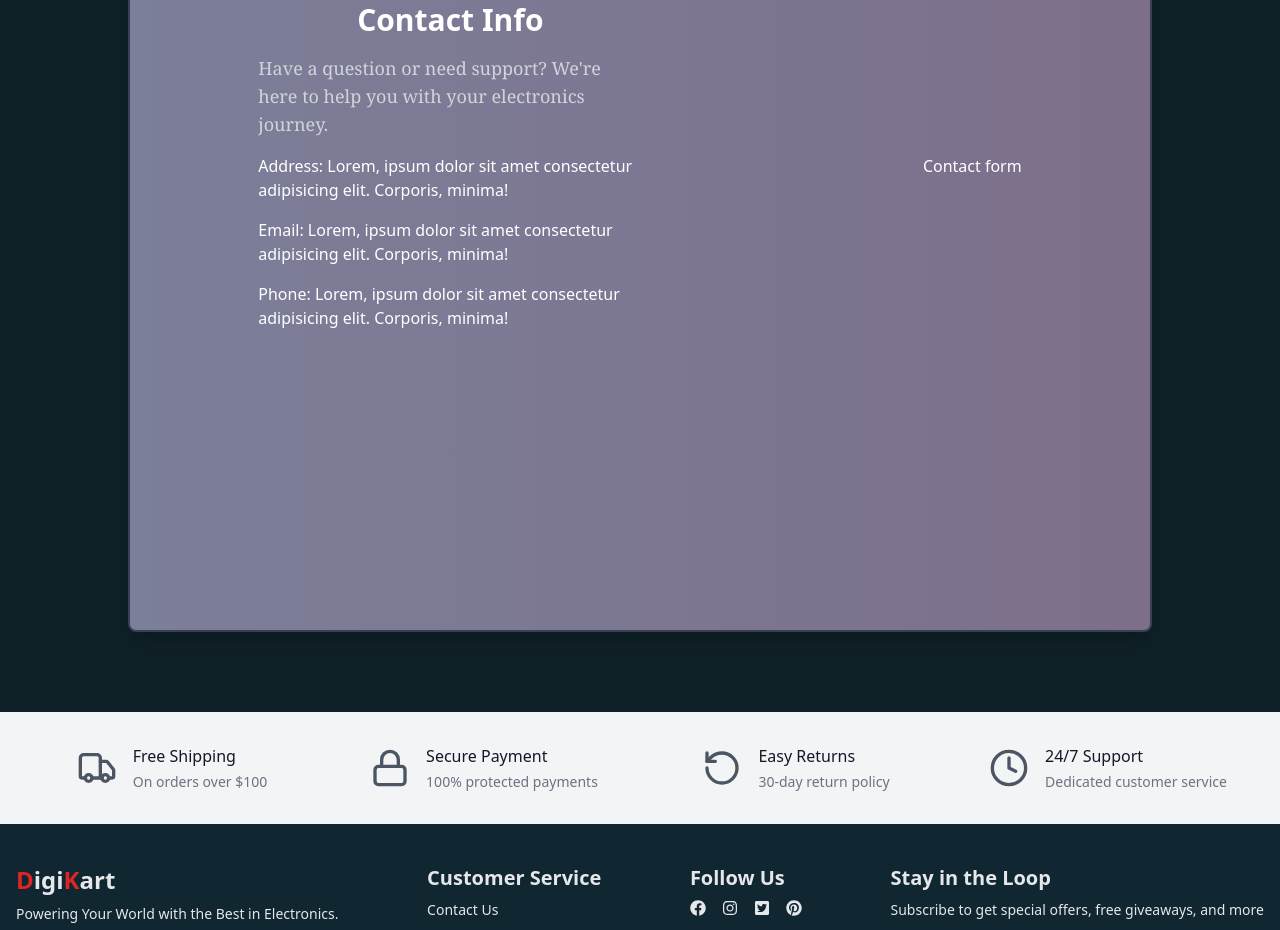
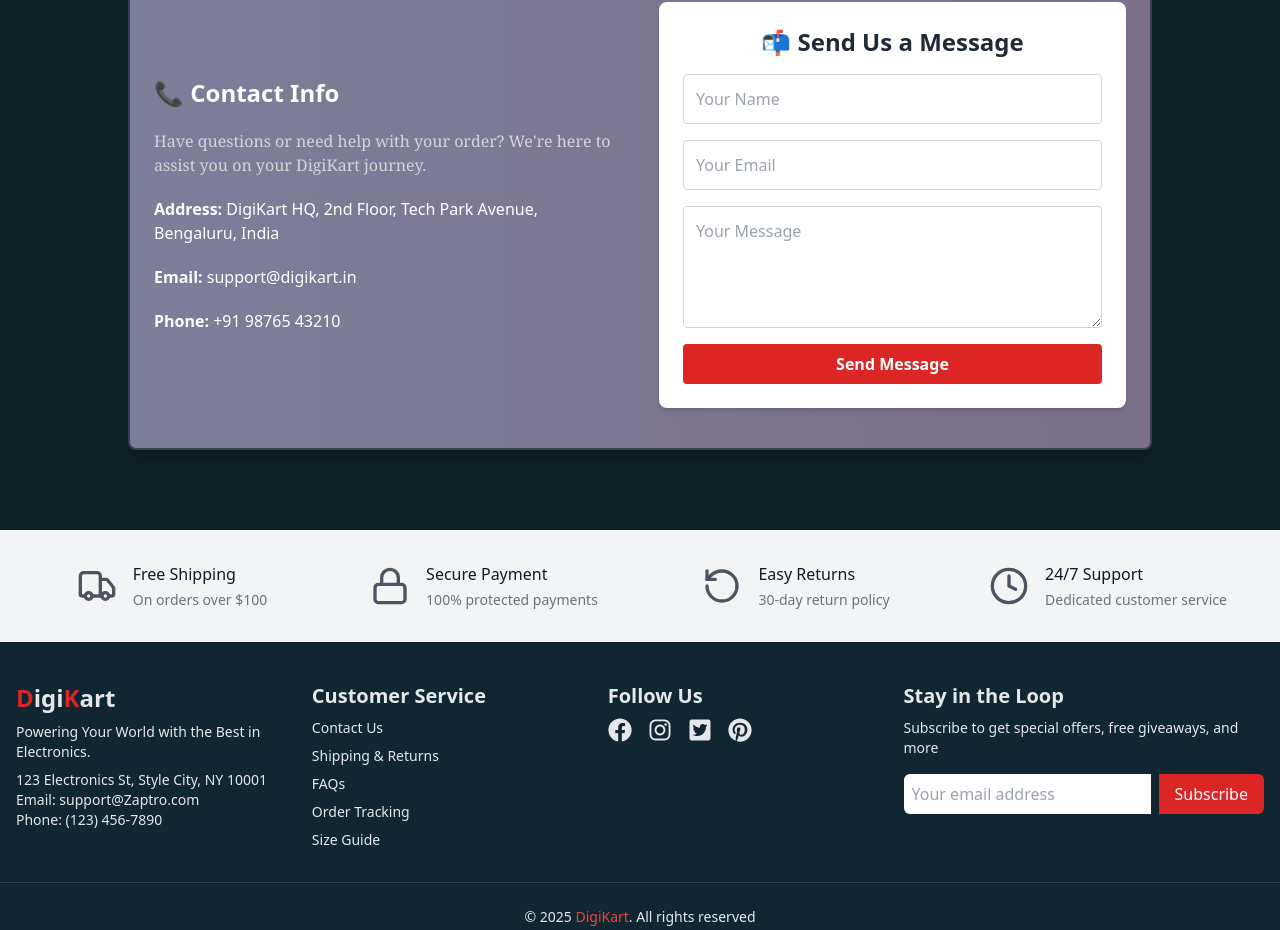
Before and after one commit to Amit7081/DigiKart, a React (Vite) app: page /contact in a window 1280 px wide. Shown: the part 312-1242 px from the top of the page. Built offline with nearby package versions, Linux system fonts and the light colour scheme; no server answers.

Commit message:
Make the category page and modify others

```diff
--- a/src/App.jsx
+++ b/src/App.jsx
@@ -9,6 +9,7 @@ import { useEffect, useState } from "react";
 import Features from "./components/Features";
 import Footer from "./components/Footer";
 import SingleProduct from "./Pages/SingleProduct";
+import CategoryProduct from "./Pages/CategoryProduct";
 
 function App() {
   const [location, setLocation] = useState({
@@ -49,6 +50,7 @@ function App() {
         <Route path="/" element={<Home />} />
         <Route path="/about" element={<About />} />
         <Route path="/contact" element={<Contact />} />
+        <Route path="/category/:category" element={<CategoryProduct />} />
         <Route path="/products" element={<Products />} />
         <Route path="/cart" element={<Cart />} />
         <Route path="/products/:id" element={<SingleProduct />} />
--- /dev/null
+++ b/src/Pages/CategoryProduct.jsx
@@ -0,0 +1,86 @@
+import React, { useContext, useEffect, useState } from "react";
+import { useParams, useNavigate } from "react-router-dom";
+import axios from "axios";
+import { CartData } from "../Context/CartContext";
+
+const CategoryProduct = () => {
+  const navigate = useNavigate();
+  const params = useParams();
+  const [CategorySearch, setCategorySearch] = useState([]);
+  const { AddToCart } = useContext(CartData);
+
+  const categoryPage = async () => {
+    try {
+      if (params.category?.toLowerCase() === "all") {
+        const res = await axios.get(
+          `https://fakestoreapi.in/api/products?limit=150`
+        );
+        setCategorySearch(res.data); // ✅ fix for direct array
+      } else {
+        const res = await axios.get(
+          `https://fakestoreapi.in/api/products/category?type=${params.category}`
+        );
+        setCategorySearch(res.data.products);
+      }
+    } catch (err) {
+      console.error("Error fetching category products:", err);
+    }
+  };
+
+  useEffect(() => {
+    categoryPage();
+  }, [params.category]);
+
+  return (
+    <div className="flex flex-col items-center justify-center w-full max-w-screen-xl px-4 mx-auto mt-8">
+      {CategorySearch?.length > 0 ? (
+        CategorySearch.map((item, index) => (
+          <div
+            key={index}
+            className="flex flex-col items-center justify-between w-full gap-4 p-4 my-4 bg-gray-100 rounded-lg shadow-md md:flex-row"
+          >
+            {/* Left: Image */}
+            <div className="flex justify-center w-full md:w-1/3">
+              <img
+                src={item.image}
+                alt={item.title}
+                className="object-contain w-40 h-40 rounded-full cursor-pointer md:w-72 md:h-72"
+                onClick={() => navigate(`/products/${item.id}`)}
+              />
+            </div>
+
+            {/* Right: Info */}
+            <div className="flex flex-col justify-between w-full mt-4 md:w-2/3 md:mt-0">
+              <h2 className="mb-2 text-base font-semibold md:text-lg">
+                {item.title}
+              </h2>
+
+              <h2 className="flex items-center mb-1 text-base font-semibold md:text-lg">
+                $
+                <span className="ml-2 text-2xl text-black md:text-4xl">
+                  {Math.ceil(item.price - item.price * (item.discount / 100))}
+                </span>
+                <span className="ml-2 text-red-500">
+                  ({item.discount}% off)
+                </span>
+              </h2>
+
+              <p className="mb-2 text-sm text-green-700">Free delivery</p>
+
+              <button
+                className="px-4 py-2 text-white transition bg-red-600 border border-red-600 rounded w-fit hover:bg-red-800"
+                onClick={() => AddToCart(item)}
+              >
+                Add to cart
+              </button>
+            </div>
+          </div>
+        ))
+      ) : (
+        <div className="text-lg font-semibold text-center">Loading...</div>
+      )}
+    </div>
+  );
+};
+
+export default CategoryProduct;
--- a/src/Pages/Contact.jsx
+++ b/src/Pages/Contact.jsx
@@ -3,37 +3,61 @@ import React from "react";
 const Contact = () => {
   return (
     <div className="flex items-center justify-center bg-[#0f2027] text-white">
-      <div className=" flex  items-center gap-20 flex-col bg-gradient-to-r from-[#7c7f9a] to-[#7d6f8a] border-2 border-gray-700 rounded-lg shadow-xl h-[500px] lg:h-[800px] w-[80%] my-20">
-        <h1 className="mt-10 text-5xl font-bold">
-          Get in Touch with <span className="text-red-600 ">D</span>igi
+      <div className="flex items-center gap-10 lg:gap-20 flex-col bg-gradient-to-r from-[#7c7f9a] to-[#7d6f8a] border-2 border-gray-700 rounded-lg shadow-xl h-auto w-[90%] lg:w-[80%] my-20 py-10 px-6">
+        <h1 className="text-4xl font-bold text-center lg:text-5xl">
+          Get in Touch with <span className="text-red-600">D</span>igi
           <span className="text-red-600">K</span>art
         </h1>
 
-        <div className="flex items-center justify-around w-full gap-6">
-          <div className="flex flex-col items-center justify-center gap-4 text-left text-wrap w-96">
-            <h1 className="text-3xl font-bold">Contact Info</h1>
-            {/* Address Info */}
-
-            <p className="font-serif text-lg text-gray-300">
-              Have a question or need support? We're here to help you with your
-              electronics journey.
+        <div className="flex flex-col items-center justify-around w-full gap-10 lg:flex-row">
+          {/* Contact Info Section */}
+          <div className="flex flex-col items-start w-full gap-5 lg:w-1/2">
+            <h2 className="text-2xl font-bold">📞 Contact Info</h2>
+            <p className="font-serif text-gray-300">
+              Have questions or need help with your order? We're here to assist
+              you on your DigiKart journey.
             </p>
             <p>
-              Address: Lorem, ipsum dolor sit amet consectetur adipisicing elit.
-              Corporis, minima!
+              <strong>Address:</strong> DigiKart HQ, 2nd Floor, Tech Park
+              Avenue, Bengaluru, India
             </p>
             <p>
-              Email: Lorem, ipsum dolor sit amet consectetur adipisicing elit.
-              Corporis, minima!
+              <strong>Email:</strong> support@digikart.in
             </p>
             <p>
-              Phone: Lorem, ipsum dolor sit amet consectetur adipisicing elit.
-              Corporis, minima!
+              <strong>Phone:</strong> +91 98765 43210
             </p>
           </div>
 
-          {/* Contact Form */}
-          <div>Contact form</div>
+          {/* Contact Form Section */}
+          <div className="w-full p-6 text-gray-800 bg-white rounded-lg shadow-md lg:w-1/2">
+            <h2 className="mb-4 text-2xl font-bold text-center">
+              📬 Send Us a Message
+            </h2>
+            <form className="flex flex-col gap-4">
+              <input
+                type="text"
+                placeholder="Your Name"
+                className="p-3 border border-gray-300 rounded focus:outline-none focus:ring-2 focus:ring-red-500"
+              />
+              <input
+                type="email"
+                placeholder="Your Email"
+                className="p-3 border border-gray-300 rounded focus:outline-none focus:ring-2 focus:ring-red-500"
+              />
+              <textarea
+                rows="4"
+                placeholder="Your Message"
+                className="p-3 border border-gray-300 rounded focus:outline-none focus:ring-2 focus:ring-red-500"
+              ></textarea>
+              <button
+                type="submit"
+                className="px-4 py-2 font-semibold text-white transition-all bg-red-600 rounded hover:bg-red-700"
+              >
+                Send Message
+              </button>
+            </form>
+          </div>
         </div>
       </div>
     </div>
--- a/src/components/Filter.jsx
+++ b/src/components/Filter.jsx
@@ -40,7 +40,7 @@ const Filter = ({
         </button>
 
         {/* Sidebar Content */}
-        <div className="flex flex-col items-center justify-center my-20 overflow-scroll ">
+        <div className="flex flex-col items-center justify-center h-full my-20 overflow-scroll">
           <input
             type="text"
             placeholder="Search..."
--- a/src/components/Footer.jsx
+++ b/src/components/Footer.jsx
@@ -1,28 +1,38 @@
-import React from 'react'
-import { Link } from 'react-router-dom'
-import { FaFacebook, FaInstagram, FaPinterest, FaTwitterSquare } from 'react-icons/fa'
+import React from "react";
+import { Link } from "react-router-dom";
+import {
+  FaFacebook,
+  FaInstagram,
+  FaPinterest,
+  FaTwitterSquare,
+} from "react-icons/fa";
 
 const Footer = () => {
   return (
-    <footer className='py-10 text-gray-200 bg-[rgb(16,38,48)]'>
-      <div className='px-4 mx-auto max-w-7xl md:flex md:justify-between'>
-        {/*  info */}
-        <div className='mb-6 md:mb-0'>
-            <Link to='/'>
-              {/* <img src={Logo} alt="" className='w-32'/> */}
-                 <div className='text-2xl font-bold'>
-        <span className='text-red-600 '>D</span>igi<span className='text-red-600'>K</span>art
+    <footer className="py-10 text-gray-200 bg-[rgb(16,38,48)]">
+      <div className="flex flex-col gap-8 px-4 mx-auto max-w-7xl md:flex-row md:justify-between">
+        {/* Info */}
+        <div className="flex-1">
+          <Link to="/">
+            <div className="text-2xl font-bold">
+              <span className="text-red-600">D</span>igi
+              <span className="text-red-600">K</span>art
             </div>
           </Link>
-            <p className='mt-2 text-sm'>Powering Your World with the Best in Electronics.</p>
-            <p className='mt-2 text-sm'>123 Electronics St, Style City, NY 10001</p>
-            <p className='text-sm'>Email: support@Zaptro.com</p>
-            <p className='text-sm'>Phone: (123) 456-7890</p>
+          <p className="mt-2 text-sm">
+            Powering Your World with the Best in Electronics.
+          </p>
+          <p className="mt-2 text-sm">
+            123 Electronics St, Style City, NY 10001
+          </p>
+          <p className="text-sm">Email: support@Zaptro.com</p>
+          <p className="text-sm">Phone: (123) 456-7890</p>
         </div>
-        {/* customer service link */}
-        <div className='mb-6 md:mb-0'>
-            <h3 className='text-xl font-semibold'>Customer Service</h3>
-            <ul className='mt-2 space-y-2 text-sm'>
+
+        {/* Customer Service */}
+        <div className="flex-1">
+          <h3 className="text-xl font-semibold">Customer Service</h3>
+          <ul className="mt-2 space-y-2 text-sm">
             <li>Contact Us</li>
             <li>Shipping & Returns</li>
             <li>FAQs</li>
@@ -30,36 +40,49 @@ const Footer = () => {
             <li>Size Guide</li>
           </ul>
         </div>
-        {/* social media links */}
-        <div className='mb-6 md:mb-0'>
-            <h3 className='text-xl font-semibold'>Follow Us</h3>
-            <div className='flex mt-2 space-x-4'>
-                <FaFacebook/>
-                <FaInstagram/>
-                <FaTwitterSquare/>
-                <FaPinterest/>
+
+        {/* Social Media */}
+        <div className="flex-1">
+          <h3 className="text-xl font-semibold">Follow Us</h3>
+          <div className="flex mt-2 space-x-4 text-2xl">
+            <FaFacebook />
+            <FaInstagram />
+            <FaTwitterSquare />
+            <FaPinterest />
           </div>
         </div>
-        {/* newsletter subscription */}
-        <div>
-            <h3 className='text-xl font-semibold'>Stay in the Loop</h3>
-            <p className='mt-2 text-sm'>Subscribe to get special offers, free giveaways, and more</p>
-            <form action="" className='flex mt-4'>
+
+        {/* Newsletter */}
+        <div className="flex-1">
+          <h3 className="text-xl font-semibold">Stay in the Loop</h3>
+          <p className="mt-2 text-sm">
+            Subscribe to get special offers, free giveaways, and more
+          </p>
+          <form className="flex flex-col gap-2 mt-4 sm:flex-row">
             <input
               type="email"
-                placeholder='Your email address'
-                className='w-full p-2 text-gray-600 rounded-l-md focus:outline-none focus:ring-2 focus:ring-gray-500'
+              placeholder="Your email address"
+              className="flex-1 p-2 text-gray-600 rounded-md sm:rounded-l-md sm:rounded-r-none focus:outline-none focus:ring-2 focus:ring-gray-500"
             />
-                <button type='submit' className='px-4 text-white bg-red-600 rounded-r-md hover:bg-red-700'>Subscribe</button>
+            <button
+              type="submit"
+              className="px-4 py-2 text-white bg-red-600 rounded-md sm:rounded-r-md sm:rounded-l-none hover:bg-red-700"
+            >
+              Subscribe
+            </button>
           </form>
         </div>
       </div>
-      {/* bottom section */}
-      <div className='pt-6 mt-8 text-sm text-center border-t border-gray-700'>
-        <p>&copy; {new Date().getFullYear()} <span className='text-red-500'>DigiKart</span>. All rights reserved</p>
+
+      {/* Bottom section */}
+      <div className="pt-6 mt-8 text-sm text-center border-t border-gray-700">
+        <p>
+          &copy; {new Date().getFullYear()}{" "}
+          <span className="text-red-500">DigiKart</span>. All rights reserved
+        </p>
       </div>
     </footer>
-  )
-}
+  );
+};
 
-export default Footer
+export default Footer;
--- a/src/components/Product_Cart.jsx
+++ b/src/components/Product_Cart.jsx
@@ -35,12 +35,12 @@ const Product_Cart = ({
 
       {/* Products */}
       {filterdata?.length > 0 ? (
-        <div className="flex flex-col items-center justify-center w-full">
+        <div className="flex flex-col items-center justify-center w-full h-full">
           <div className="grid w-full grid-cols-1 gap-4 px-2 sm:grid-cols-2 md:grid-cols-2 lg:grid-cols-3 xl:grid-cols-3 max-w-7xl">
             {filterdata?.slice((page - 1) * 6, page * 6).map((item, index) => (
               <div
                 key={index}
-                className="flex flex-col items-center justify-between w-full p-4 transition-transform duration-300 bg-gray-100 border border-gray-200 shadow-md rounded-xl hover:scale-105"
+                className="flex h-[380px] flex-col items-center justify-between w-full p-4 transition-transform duration-300 bg-gray-100 border border-gray-200 shadow-md rounded-xl hover:scale-105"
               >
                 <img
                   src={item.image}
```
Also changed, not shown: src/Pages/About.jsx (+54 -4 lines), src/Pages/Cart.jsx (+6 -1 lines), src/components/Category.jsx (+10 -10 lines), src/components/Crousel.jsx (+17 -22 lines). Lines whose indentation alone changed are shown as unchanged.
